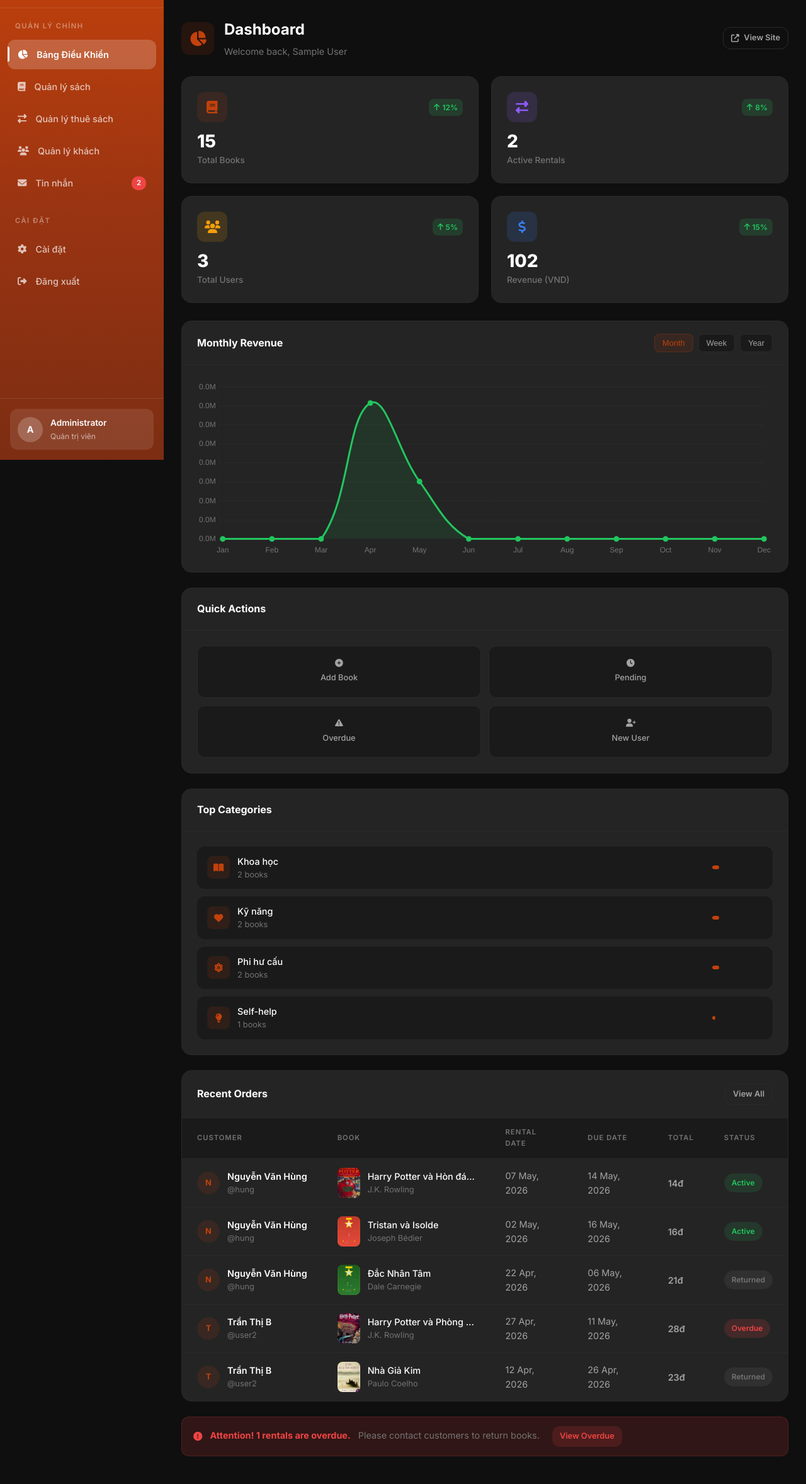
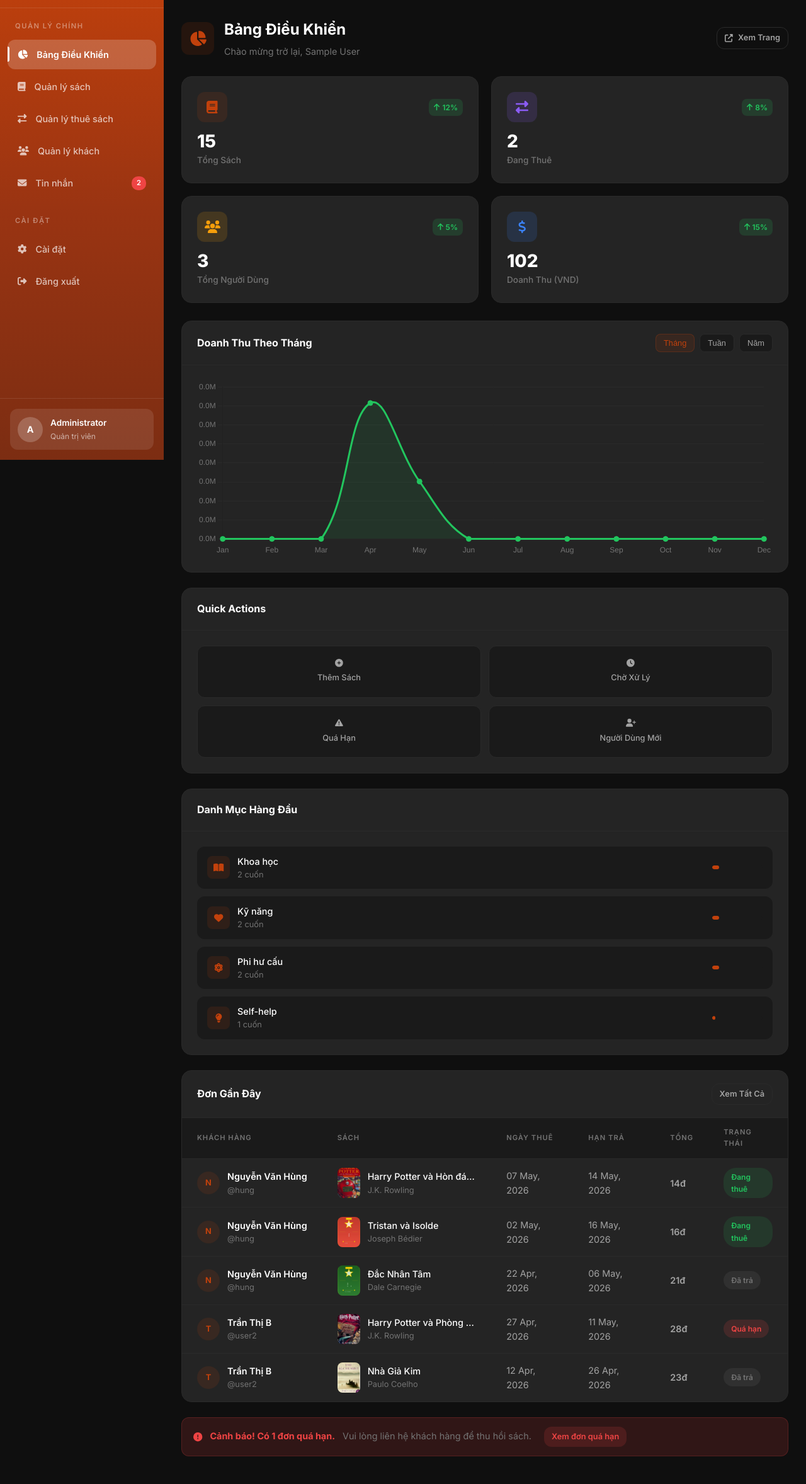
Before and after one commit to 22070362-collab/Web-2, a PHP site: page /web2book/frontend/pages/admin/index.php in a window 1280 px wide. Shown: the part 70-2426 px from the top of the page at 63% size. Run offline with PHP 8.4, Linux system fonts and the light colour scheme; the visitor is signed in with stand-in values (Sample User, id 1); data comes from the database, SQL or seed files in the repository.

Commit message:
continue1

```diff
--- a/frontend/pages/admin/index.php
+++ b/frontend/pages/admin/index.php
@@ -47,13 +47,13 @@ foreach ($categories as $cat) {
             <i class="fas fa-chart-pie"></i>
         </div>
         <div>
-            <h1 class="page-header-title">Dashboard</h1>
-            <p class="page-header-subtitle">Welcome back, <?php echo htmlspecialchars($_SESSION['full_name']); ?></p>
+            <h1 class="page-header-title">Bảng Điều Khiển</h1>
+            <p class="page-header-subtitle">Chào mừng trở lại, <?php echo htmlspecialchars($_SESSION['full_name']); ?></p>
         </div>
     </div>
     <div>
         <a href="../index.php" class="btn btn-outline btn-sm">
-            <i class="fas fa-external-link-alt"></i> View Site
+            <i class="fas fa-external-link-alt"></i> Xem Trang
         </a>
     </div>
 </div>
@@ -70,7 +70,7 @@ foreach ($categories as $cat) {
             </div>
         </div>
         <div class="stat-card-value"><?php echo $bookStats['total_books']; ?></div>
-        <div class="stat-card-label">Total Books</div>
+        <div class="stat-card-label">Tổng Sách</div>
     </div>
 
     <div class="stat-card-admin">
@@ -83,7 +83,7 @@ foreach ($categories as $cat) {
             </div>
         </div>
         <div class="stat-card-value"><?php echo $rentalStats['active_rentals']; ?></div>
-        <div class="stat-card-label">Active Rentals</div>
+        <div class="stat-card-label">Đang Thuê</div>
     </div>
 
     <div class="stat-card-admin">
@@ -96,7 +96,7 @@ foreach ($categories as $cat) {
             </div>
         </div>
         <div class="stat-card-value"><?php echo $userCount; ?></div>
-        <div class="stat-card-label">Total Users</div>
+        <div class="stat-card-label">Tổng Người Dùng</div>
     </div>
 
     <div class="stat-card-admin">
@@ -109,7 +109,7 @@ foreach ($categories as $cat) {
             </div>
         </div>
         <div class="stat-card-value"><?php echo number_format($totalRevenue ?? 0, 0, ',', '.'); ?></div>
-        <div class="stat-card-label">Revenue (VND)</div>
+        <div class="stat-card-label">Doanh Thu (VND)</div>
     </div>
 </div>
 
@@ -118,11 +118,11 @@ foreach ($categories as $cat) {
     <!-- Chart Section -->
     <div class="dashboard-card">
         <div class="dashboard-card-header">
-            <h3 class="dashboard-card-title">Monthly Revenue</h3>
+            <h3 class="dashboard-card-title">Doanh Thu Theo Tháng</h3>
             <div class="dashboard-card-actions">
-                <button class="dashboard-card-btn active">Month</button>
-                <button class="dashboard-card-btn">Week</button>
-                <button class="dashboard-card-btn">Year</button>
+                <button class="dashboard-card-btn active">Tháng</button>
+                <button class="dashboard-card-btn">Tuần</button>
+                <button class="dashboard-card-btn">Năm</button>
             </div>
         </div>
         <div class="dashboard-card-body">
@@ -143,19 +143,19 @@ foreach ($categories as $cat) {
                 <div class="quick-actions">
                     <a href="books.php?action=add" class="quick-action-btn">
                         <i class="fas fa-plus-circle"></i>
-                        <span>Add Book</span>
+                        <span>Thêm Sách</span>
                     </a>
                     <a href="rentals.php?status=pending" class="quick-action-btn">
                         <i class="fas fa-clock"></i>
-                        <span>Pending</span>
+                        <span>Chờ Xử Lý</span>
                     </a>
                     <a href="rentals.php?status=overdue" class="quick-action-btn">
                         <i class="fas fa-exclamation-triangle"></i>
-                        <span>Overdue</span>
+                        <span>Quá Hạn</span>
                     </a>
                     <a href="users.php" class="quick-action-btn">
                         <i class="fas fa-user-plus"></i>
-                        <span>New User</span>
+                        <span>Người Dùng Mới</span>
                     </a>
                 </div>
             </div>
@@ -164,7 +164,7 @@ foreach ($categories as $cat) {
         <!-- Top Categories -->
         <div class="dashboard-card">
             <div class="dashboard-card-header">
-                <h3 class="dashboard-card-title">Top Categories</h3>
+                <h3 class="dashboard-card-title">Danh Mục Hàng Đầu</h3>
             </div>
             <div class="dashboard-card-body">
                 <div class="category-list">
@@ -189,7 +189,7 @@ foreach ($categories as $cat) {
                             </div>
                             <div>
                                 <div class="category-name"><?php echo htmlspecialchars($catName); ?></div>
-                                <div class="category-count"><?php echo $count; ?> books</div>
+                                <div class="category-count"><?php echo $count; ?> cuốn</div>
                             </div>
                         </div>
                         <div class="category-bar">
@@ -206,20 +206,20 @@ foreach ($categories as $cat) {
 <!-- Recent Orders -->
 <div class="dashboard-card" style="margin-top: 24px;">
     <div class="dashboard-card-header">
-        <h3 class="dashboard-card-title">Recent Orders</h3>
-        <a href="rentals.php" class="btn btn-outline btn-sm">View All</a>
+        <h3 class="dashboard-card-title">Đơn Gần Đây</h3>
+        <a href="rentals.php" class="btn btn-outline btn-sm">Xem Tất Cả</a>
     </div>
     <div class="dashboard-card-body no-padding">
         <?php if (count($recentRentals) > 0): ?>
         <table class="data-table">
             <thead>
                 <tr>
-                    <th>Customer</th>
-                    <th>Book</th>
-                    <th>Rental Date</th>
-                    <th>Due Date</th>
-                    <th>Total</th>
-                    <th>Status</th>
+                    <th>Khách Hàng</th>
+                    <th>Sách</th>
+                    <th>Ngày Thuê</th>
+                    <th>Hạn Trả</th>
+                    <th>Tổng</th>
+                    <th>Trạng Thái</th>
                 </tr>
             </thead>
             <tbody>
@@ -253,11 +253,11 @@ foreach ($categories as $cat) {
                     <td>
                         <?php
                         $statusMap = [
-                            'pending' => ['label' => 'Pending', 'class' => 'badge-warning'],
-                            'active' => ['label' => 'Active', 'class' => 'badge-success'],
-                            'returned' => ['label' => 'Returned', 'class' => 'badge-secondary'],
-                            'overdue' => ['label' => 'Overdue', 'class' => 'badge-danger'],
-                            'cancelled' => ['label' => 'Cancelled', 'class' => 'badge-secondary']
+                            'pending' => ['label' => 'Chờ xử lý', 'class' => 'badge-warning'],
+                                'active' => ['label' => 'Đang thuê', 'class' => 'badge-success'],
+                                'returned' => ['label' => 'Đã trả', 'class' => 'badge-secondary'],
+                                'overdue' => ['label' => 'Quá hạn', 'class' => 'badge-danger'],
+                                'cancelled' => ['label' => 'Đã hủy', 'class' => 'badge-secondary']
                         ];
                         $status = $statusMap[$rental['status']] ?? ['label' => $rental['status'], 'class' => 'badge-secondary'];
                         ?>
@@ -272,7 +272,7 @@ foreach ($categories as $cat) {
         <?php else: ?>
         <div style="text-align: center; padding: 60px 20px;">
             <i class="fas fa-inbox" style="font-size: 3rem; color: var(--text-muted); margin-bottom: 16px;"></i>
-            <p style="color: var(--text-muted);">No rentals yet.</p>
+            <p style="color: var(--text-muted);">Chưa có đơn thuê.</p>
         </div>
         <?php endif; ?>
     </div>
@@ -280,15 +280,15 @@ foreach ($categories as $cat) {
 
 <!-- Overdue Alert -->
 <?php if (count($overdueRentals) > 0): ?>
-<div class="alert alert-danger" style="margin-top: 24px;">
+    <div class="alert alert-danger" style="margin-top: 24px;">
     <i class="fas fa-exclamation-circle"></i>
     <div style="flex: 1;">
-        <strong>Attention! <?php echo count($overdueRentals); ?> rentals are overdue.</strong>
+        <strong>Cảnh báo! Có <?php echo count($overdueRentals); ?> đơn quá hạn.</strong>
         <span style="color: var(--text-muted); margin-left: 8px;">
-            Please contact customers to return books.
+            Vui lòng liên hệ khách hàng để thu hồi sách.
         </span>
         <a href="rentals.php?status=overdue" class="btn btn-danger btn-sm" style="margin-left: 16px;">
-            View Overdue
+            Xem đơn quá hạn
         </a>
     </div>
 </div>
@@ -308,7 +308,7 @@ document.addEventListener('DOMContentLoaded', function() {
         data: {
             labels: months,
             datasets: [{
-                label: 'Revenue',
+                label: 'Doanh thu',
                 data: revenueData,
                 borderColor: '#22c55e',
                 backgroundColor: 'rgba(34, 197, 94, 0.1)',
```
